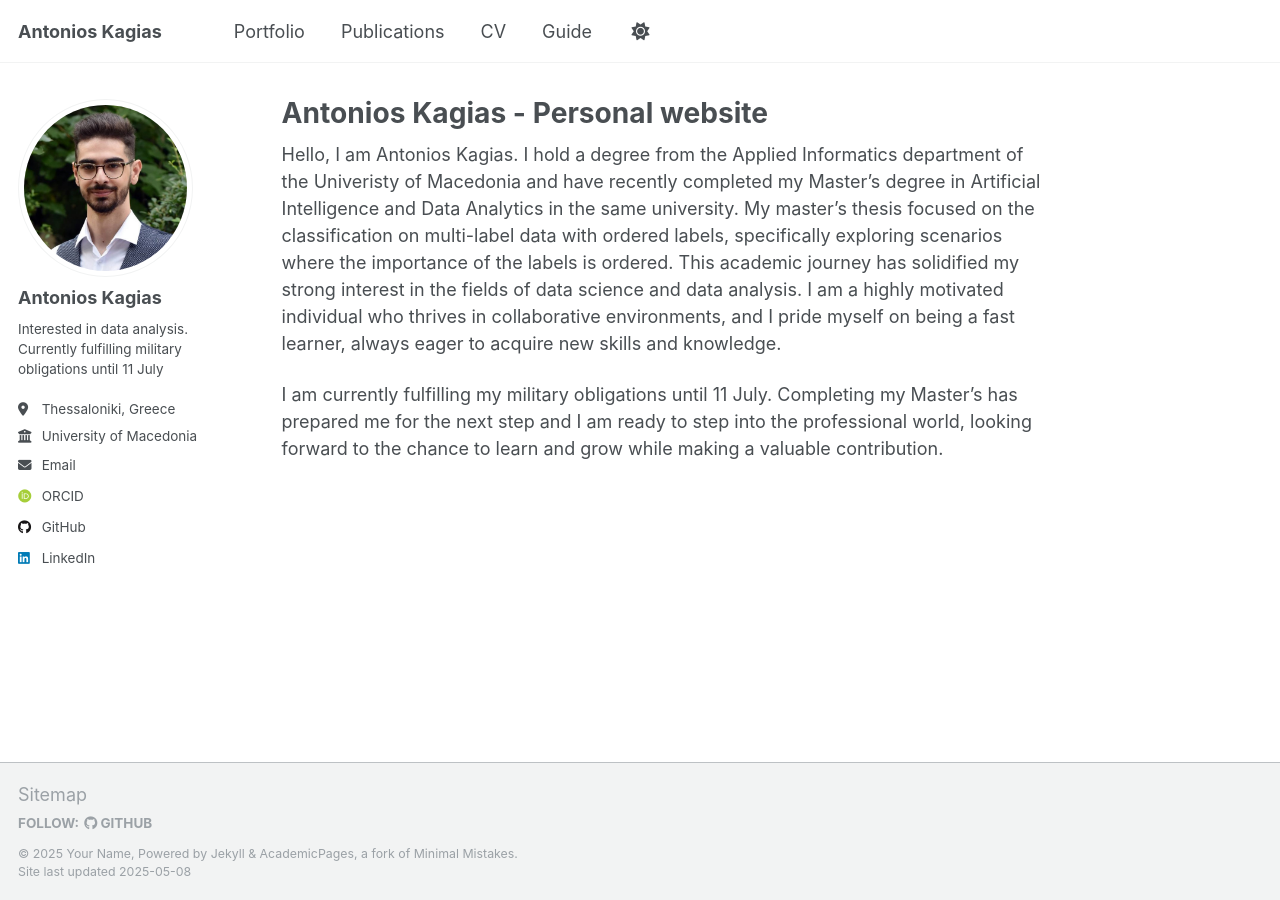
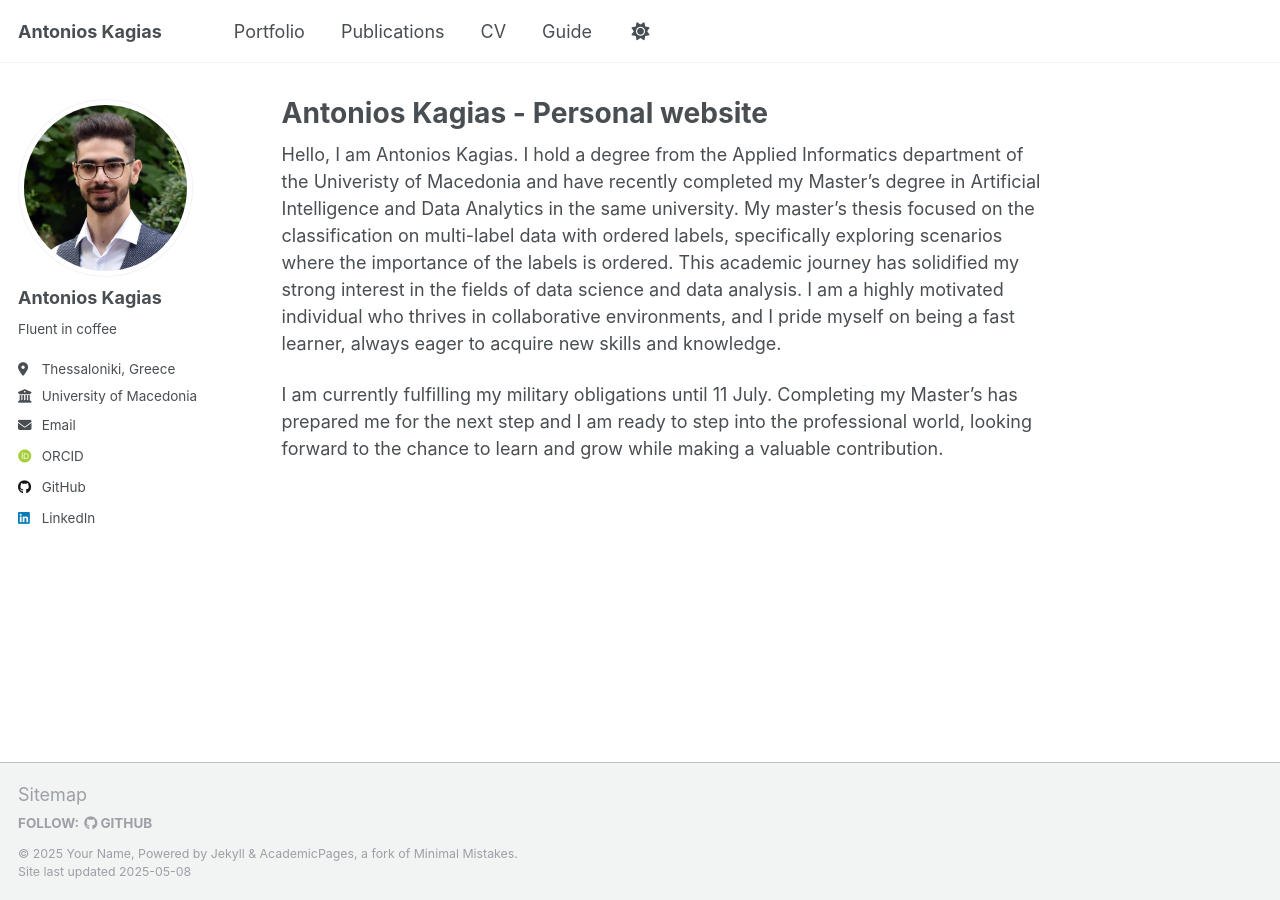
Before and after one commit to Antonios-Kagias/antonios-kagias.github.io, a Jekyll site: the page built from _pages/about.md, in a window 1280 px wide. Built offline with Jekyll 4.4.1, drawn with Linux system fonts in a browser that asks for light colours; some web fonts are replaced.

Commit message:
Edit bio and about me

```diff
--- a/_config.yml
+++ b/_config.yml
@@ -25,7 +25,7 @@ author:
   avatar           : "avatar.jpg"
   name             : "Antonios Kagias"
   pronouns         : # example: "she/her"
-  bio              : "Interested in data analysis. Currently fulfilling military obligations until 11 July"
+  bio              : "Fluent in coffee"
   location         : "Thessaloniki, Greece"
   employer         : "University of Macedonia"
   uri              : # URL
```
